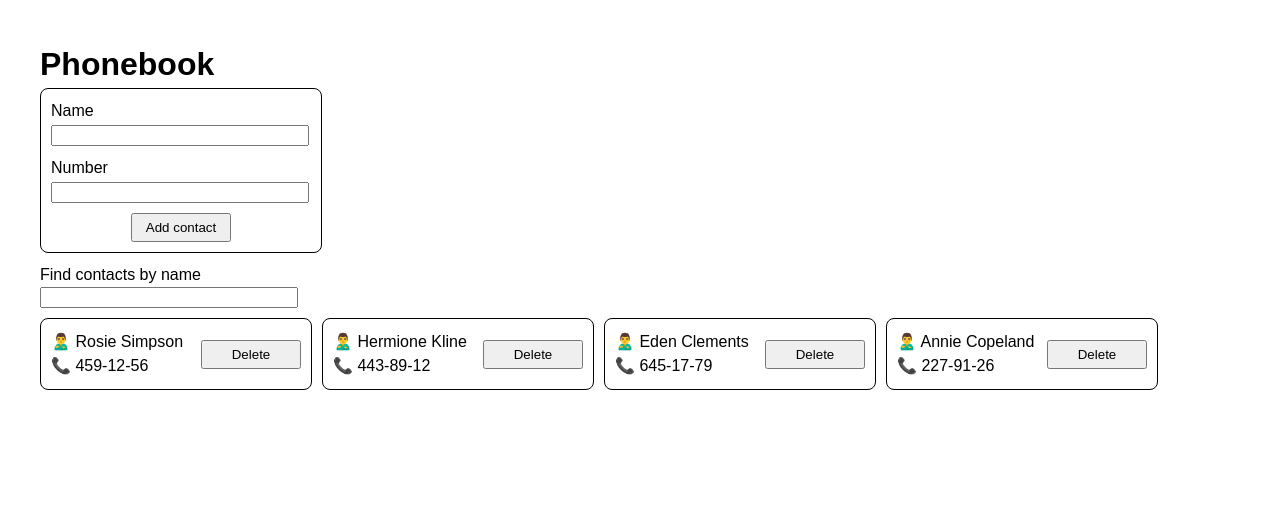
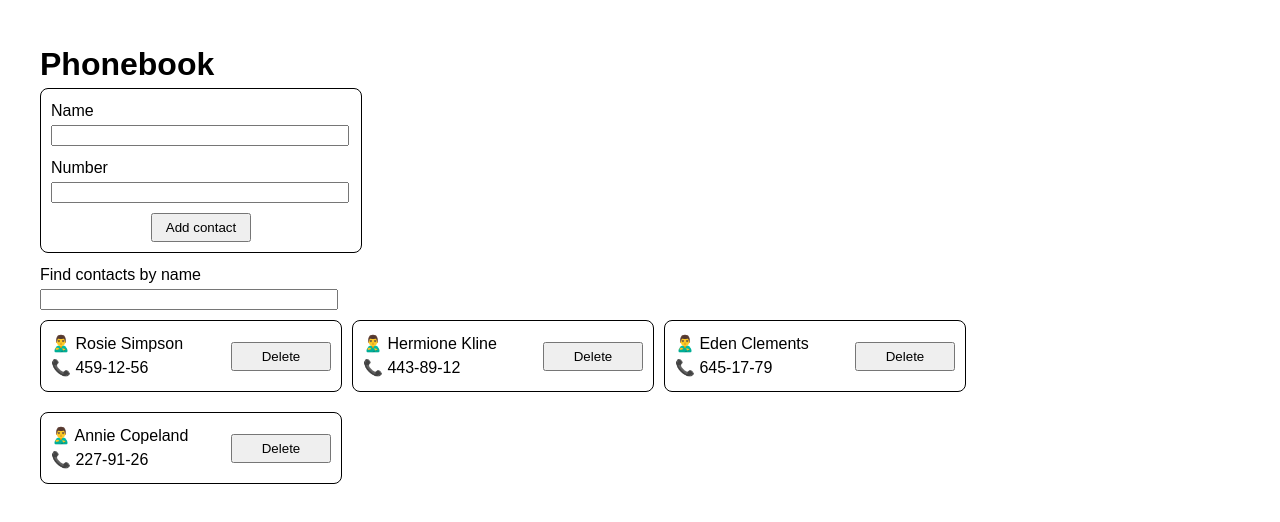
Before and after one commit to fedevychr/goit-react-hw-03, a React (Vite) app: page / in a window 1280 px wide. Shown: the top 522 px of the page. Built offline with nearby package versions, Linux system fonts and the light colour scheme.

Commit message:
Add label, components

```diff
--- a/src/App.jsx
+++ b/src/App.jsx
@@ -1,6 +1,6 @@
-import ContactForm from "./ContactForm/ContactForm";
-import ContactList from "./ContactList/ContactList";
-import SearchBox from "./SearchBox/SearchBox";
+import ContactForm from "./components/ContactForm/ContactForm";
+import ContactList from "./components/ContactList/ContactList";
+import SearchBox from "./components/SearchBox/SearchBox";
 import "./App.css";
 import { useEffect, useState } from "react";
 import { nanoid } from "nanoid";
--- a/src/SearchBox/SearchBox.jsx
+++ /dev/null
@@ -1,10 +0,0 @@
-const SearchBox = ({ value, onChange }) => {
-  return (
-    <div>
-      <p>Find contacts by name</p>
-      <input type="text" value={value} onChange={onChange} />
-    </div>
-  );
-};
-
-export default SearchBox;
--- /dev/null
+++ b/src/components/SearchBox/SearchBox.jsx
@@ -0,0 +1,13 @@
+const SearchBox = ({ value, onChange }) => {
+  return (
+    <div>
+      <label>
+        Find contacts by name
+        <br />
+        <input type="text" value={value} onChange={onChange} />
+      </label>
+    </div>
+  );
+};
+
+export default SearchBox;
--- a/src/index.css
+++ b/src/index.css
@@ -4,7 +4,6 @@ body {
   color-scheme: white;
   color: black;
   background-color: white;
-  /* max-width: 1200px; */
 }
 
 h1,
@@ -22,7 +21,7 @@ Form {
   display: flex;
   flex-direction: column;
   justify-content: start;
-  width: 260px;
+  width: 300px;
   border: 1px solid black;
   border-radius: 8px;
   padding: 10px;
@@ -47,9 +46,8 @@ div {
   flex-direction: column;
 }
 
-input,
-Field {
-  width: 250px;
+input {
+  width: 290px;
   margin: 0;
   margin-bottom: 10px;
 }
@@ -71,7 +69,7 @@ li {
   display: flex;
   align-items: center;
   justify-content: space-between;
-  width: 250px;
+  width: 280px;
   height: 50px;
   border: 1px solid black;
   border-radius: 8px;
```
Also changed, not shown: src/components/Contact/Contact.jsx (renamed from src/Contact/Contact.jsx), src/components/ContactForm/ContactForm.jsx (renamed from src/ContactForm/ContactForm.jsx), src/components/ContactList/ContactList.jsx (renamed from src/ContactList/ContactList.jsx).
